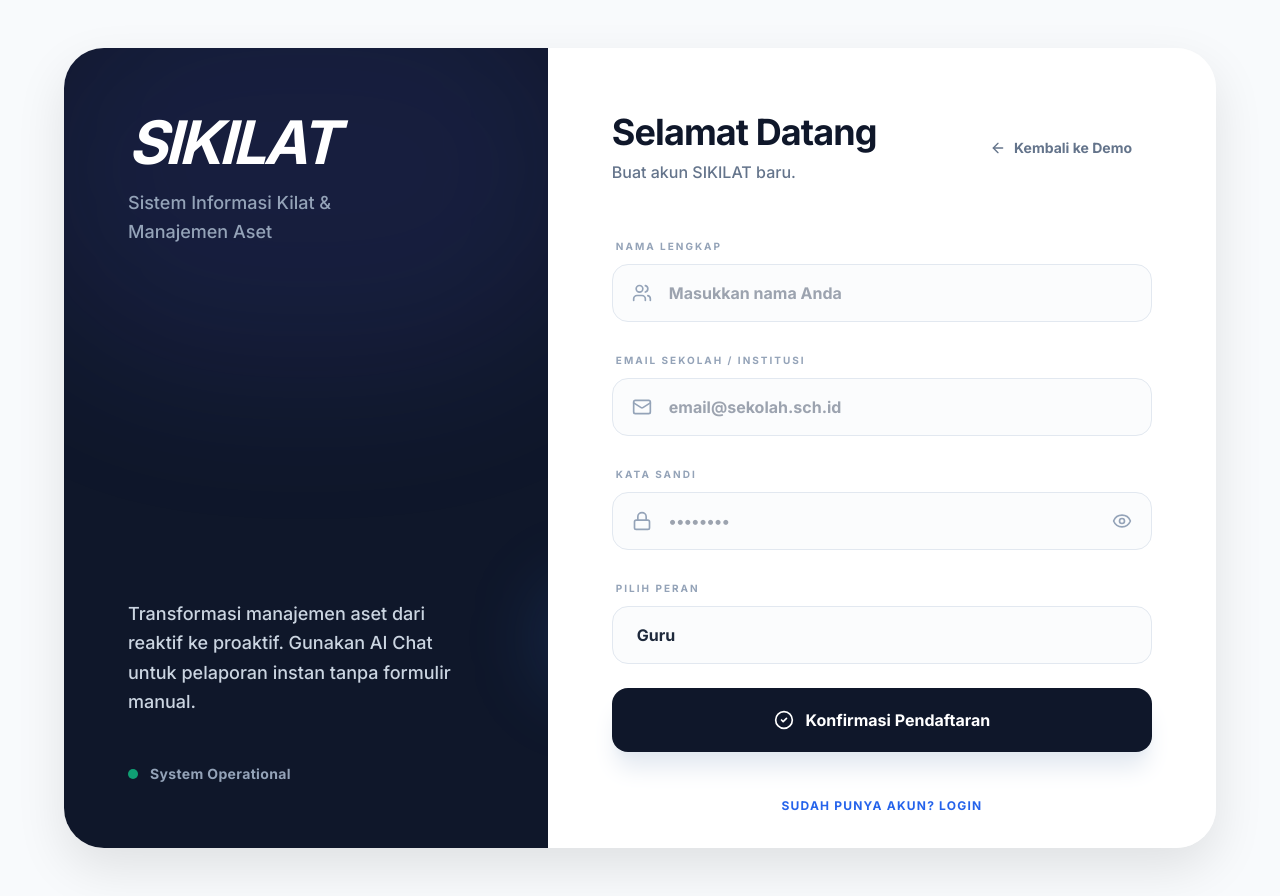
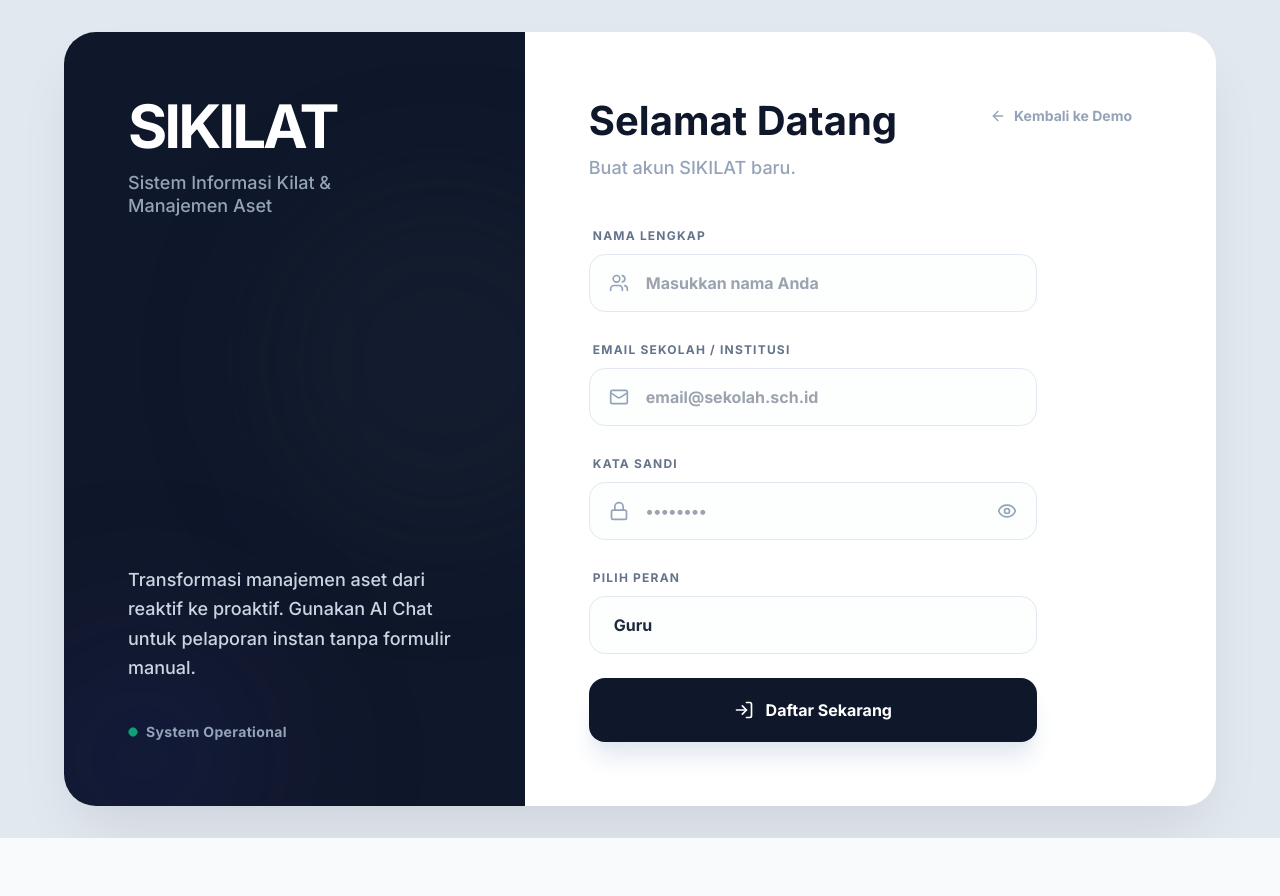
Before and after one commit to labkompsmp6pkl/Sikilat_Inspirasi, a React (Vite) app: page / in a window 1280 px wide. Both pictures are taken after a click on the button "Buat Akun". After the commit the page ends 838 px from the top, so only its background shows below. Built offline with nearby package versions, Linux system fonts and the light colour scheme.

Commit message:
feat: Integrate Supabase and update login roles
Adds Supabase client for backend integration.
Updates user roles in constants and login component to align with new structures and include a 'tamu' role.
Adjusts icon mapping and role ordering in the login component for better UI consistency.

```diff
--- a/components/Login.tsx
+++ b/components/Login.tsx
@@ -19,7 +19,8 @@
   Monitor,
   Building2,
   ShieldCheck,
-  Settings
+  Settings,
+  Circle
 } from 'lucide-react';
 import { supabase } from '../services/supabaseClient';
 import db from '../services/dbService';
@@ -105,7 +106,7 @@
     }, 800);
   };
 
-  // Map icons for cards
+  // Map icons for cards matching the reference image
   const RoleIcon = ({ role, color }: { role: string, color: string }) => {
     const icons: Record<string, any> = {
       guru: Users,
@@ -113,7 +114,8 @@
       pengawas_it: Monitor,
       pengawas_sarpras: Building2,
       pengawas_admin: ShieldCheck,
-      admin: Settings
+      admin: Settings,
+      tamu: Users
     };
     const IconComponent = icons[role] || Users;
 
@@ -123,66 +125,71 @@
       violet: 'bg-violet-50 text-violet-500',
       amber: 'bg-amber-50 text-amber-500',
       indigo: 'bg-indigo-50 text-indigo-500',
-      rose: 'bg-rose-50 text-rose-500'
+      rose: 'bg-rose-50 text-rose-500',
+      cyan: 'bg-cyan-50 text-cyan-500'
     };
 
     return (
-      <div className={`p-3 rounded-xl ${colors[color] || 'bg-slate-50'}`}>
+      <div className={`p-3 rounded-xl ${colors[color] || 'bg-slate-50 text-slate-500'}`}>
         <IconComponent className="w-6 h-6" />
       </div>
     );
   };
 
+  // Order roles as per the reference image
+  const orderedRoles: UserRole[] = ['guru', 'penanggung_jawab', 'pengawas_it', 'pengawas_sarpras', 'pengawas_admin'];
+
   return (
-    <div className="min-h-screen bg-[#f8fafc] flex items-center justify-center p-0 md:p-6 lg:p-12">
-      <div className="w-full max-w-6xl bg-white shadow-[0_20px_50px_rgba(0,0,0,0.1)] rounded-[2.5rem] overflow-hidden flex flex-col md:flex-row min-h-[720px]">
+    <div className="min-h-screen bg-[#e2e8f0] flex items-center justify-center p-0 md:p-4 lg:p-8">
+      <div className="w-full max-w-6xl bg-white shadow-[0_30px_60px_-15px_rgba(0,0,0,0.1)] rounded-[2rem] overflow-hidden flex flex-col md:flex-row min-h-[750px]">
 
-        {/* SIDEBAR (KIRI) */}
-        <div className="md:w-[42%] bg-[#0f172a] p-10 md:p-16 flex flex-col justify-between text-white relative overflow-hidden">
-          {/* Decorative Blobs */}
-          <div className="absolute top-[-10%] left-[-10%] w-[120%] h-[50%] bg-indigo-500/10 rounded-full blur-[80px]"></div>
-          <div className="absolute bottom-[20%] right-[-20%] w-[100px] h-[100px] bg-blue-500/20 rounded-full blur-[40px]"></div>
+        {/* SIDEBAR (LEFT) - Matches the reference image's dark theme and abstract shapes */}
+        <div className="md:w-[40%] bg-[#0f172a] p-12 md:p-16 flex flex-col justify-between text-white relative overflow-hidden shrink-0">
+          {/* Decorative Elements like the reference image */}
+          <div className="absolute top-[20%] right-[-20%] w-[350px] h-[350px] bg-slate-800/30 rounded-full blur-[60px]"></div>
+          <div className="absolute bottom-[-10%] left-[-10%] w-[250px] h-[250px] bg-indigo-900/20 rounded-full blur-[80px]"></div>
 
           <div className="relative z-10">
-            <h1 className="text-6xl font-black tracking-tighter mb-4 italic">SIKILAT</h1>
-            <p className="text-slate-400 text-lg font-medium leading-relaxed max-w-[280px]">
+            <h1 className="text-6xl font-black tracking-tighter mb-4">SIKILAT</h1>
+            <p className="text-slate-400 text-lg font-medium leading-tight max-w-[300px]">
               Sistem Informasi Kilat & Manajemen Aset
             </p>
           </div>
 
-          <div className="relative z-10 space-y-12">
+          <div className="relative z-10 space-y-10">
             <p className="text-slate-300 text-lg leading-relaxed font-medium">
               Transformasi manajemen aset dari reaktif ke proaktif. Gunakan AI Chat untuk pelaporan instan tanpa formulir manual.
             </p>
 
-            <div className="flex items-center gap-3">
-              <div className="w-2.5 h-2.5 bg-emerald-500 rounded-full animate-pulse"></div>
+            <div className="flex items-center gap-2">
+              <Circle className="w-2.5 h-2.5 fill-emerald-500 text-emerald-500 animate-pulse" />
               <span className="text-sm font-bold text-slate-400 tracking-wide">System Operational</span>
             </div>
           </div>
         </div>
 
-        {/* CONTENT (KANAN) */}
+        {/* CONTENT (RIGHT) - Clean layout with role selection cards */}
         <div className="flex-1 p-10 md:p-16 flex flex-col bg-white overflow-y-auto max-h-screen scrollbar-hide">
-          <div className="flex justify-between items-center mb-12">
+          <div className="flex justify-between items-start mb-10">
             <div>
-              <h2 className="text-4xl font-black text-slate-900 mb-2 tracking-tight">Selamat Datang</h2>
-              <p className="text-slate-500 font-medium">
+              <h2 className="text-[2.5rem] font-bold text-slate-900 leading-tight mb-2">Selamat Datang</h2>
+              <p className="text-slate-400 font-medium text-lg">
                 {authMode === 'demo' ? 'Pilih peran akun demo untuk masuk.' :
                  authMode === 'login' ? 'Masuk ke akun SIKILAT Anda.' : 'Buat akun SIKILAT baru.'}
               </p>
             </div>
+
             {authMode === 'demo' ? (
               <button
                 onClick={() => setAuthMode('register')}
-                className="flex items-center gap-2 px-5 py-2.5 bg-blue-50 text-blue-600 rounded-xl font-bold text-sm hover:bg-blue-100 transition-all"
+                className="flex items-center gap-2 px-5 py-2.5 bg-[#eff6ff] text-[#3b82f6] rounded-xl font-bold text-sm hover:bg-blue-100 transition-all border border-transparent"
               >
-                <UserPlus className="w-4 h-4" /> Buat Akun
+                <UserPlus className="w-5 h-5" /> Buat Akun
               </button>
             ) : (
               <button
                 onClick={() => setAuthMode('demo')}
-                className="flex items-center gap-2 px-5 py-2.5 text-slate-500 hover:text-slate-900 font-bold text-sm transition-all"
+                className="flex items-center gap-2 px-5 py-2.5 text-slate-400 hover:text-slate-700 font-bold text-sm transition-all"
               >
                 <ArrowLeft className="w-4 h-4" /> Kembali ke Demo
               </button>
@@ -190,7 +197,7 @@
           </div>
 
           {errorMsg && (
-            <div className="mb-8 p-4 bg-rose-50 border border-rose-100 rounded-2xl flex items-center gap-4 text-rose-600 text-sm font-bold animate-shake">
+            <div className="mb-8 p-4 bg-rose-50 border border-rose-100 rounded-2xl flex items-center gap-4 text-rose-600 text-sm font-bold">
               <AlertCircle className="w-5 h-5 flex-shrink-0" />
               {errorMsg}
             </div>
@@ -198,45 +205,48 @@
 
           {authMode === 'demo' ? (
             <div className="grid grid-cols-1 gap-4">
-              {Object.entries(ROLE_CONFIGS).map(([id, config]) => (
+              {orderedRoles.map((id) => {
+                const config = ROLE_CONFIGS[id];
+                return (
                   <button
                     key={id}
                     onClick={() => handleDemoLogin(id as UserRole)}
                     disabled={isLoading}
-                  className="group flex items-center justify-between p-5 bg-white border border-slate-100 rounded-2xl hover:border-blue-200 hover:shadow-[0_10px_30px_rgba(59,130,246,0.08)] transition-all text-left disabled:opacity-50"
+                    className="group flex items-center justify-between p-5 bg-white border border-slate-100 rounded-[1.25rem] hover:border-blue-200 hover:shadow-[0_8px_30px_rgba(0,0,0,0.04)] transition-all text-left disabled:opacity-50"
                   >
-                  <div className="flex items-center gap-5">
+                    <div className="flex items-center gap-6">
                       <RoleIcon role={id} color={config.color} />
                       <div>
-                      <h4 className="font-black text-slate-900 text-lg group-hover:text-blue-600 transition-colors">{config.label}</h4>
+                        <h4 className="font-bold text-slate-900 text-xl mb-0.5">{config.label}</h4>
                         <p className="text-slate-400 text-sm font-medium">{config.description}</p>
                       </div>
                     </div>
-                  <ChevronRight className="w-5 h-5 text-slate-300 group-hover:text-blue-500 group-hover:translate-x-1 transition-all" />
+                    <ChevronRight className="w-6 h-6 text-slate-200 group-hover:text-blue-500 group-hover:translate-x-1 transition-all" />
                   </button>
-              ))}
+                );
+              })}
 
-              <div className="mt-8 pt-8 border-t border-slate-50 text-center">
+              <div className="mt-6 pt-6 border-t border-slate-50 text-center">
                 <button
                   onClick={() => setAuthMode('login')}
-                  className="text-xs font-black text-slate-400 hover:text-blue-600 uppercase tracking-widest transition-colors"
+                  className="text-sm font-bold text-slate-400 hover:text-blue-600 transition-colors"
                 >
                   Sudah memiliki akun? <span className="text-blue-600">Masuk Manual</span>
                 </button>
               </div>
             </div>
           ) : (
-            <form onSubmit={handleManualAuth} className="space-y-6">
+            <form onSubmit={handleManualAuth} className="space-y-6 max-w-md">
               {authMode === 'register' && (
                 <div className="space-y-2">
-                  <label className="text-[10px] font-black text-slate-400 uppercase tracking-[0.2em] ml-1">Nama Lengkap</label>
+                  <label className="text-xs font-bold text-slate-500 uppercase tracking-widest ml-1">Nama Lengkap</label>
                   <div className="relative">
                     <Users className="absolute left-5 top-1/2 -translate-y-1/2 w-5 h-5 text-slate-400" />
                     <input
                       type="text"
                       required
                       placeholder="Masukkan nama Anda"
-                      className="w-full pl-14 pr-6 py-4 rounded-2xl border border-slate-200 focus:border-blue-500 focus:ring-4 focus:ring-blue-500/10 outline-none transition-all font-bold text-slate-800 bg-slate-50/50"
+                      className="w-full pl-14 pr-6 py-4 rounded-2xl border border-slate-200 focus:border-blue-500 focus:ring-4 focus:ring-blue-500/10 outline-none transition-all font-bold text-slate-800 bg-slate-50/30"
                       value={formData.nama}
                       onChange={e => setFormData({...formData, nama: e.target.value})}
                     />
@@ -245,14 +255,14 @@
               )}
 
               <div className="space-y-2">
-                <label className="text-[10px] font-black text-slate-400 uppercase tracking-[0.2em] ml-1">Email Sekolah / Institusi</label>
+                <label className="text-xs font-bold text-slate-500 uppercase tracking-widest ml-1">Email Sekolah / Institusi</label>
                 <div className="relative">
                   <Mail className="absolute left-5 top-1/2 -translate-y-1/2 w-5 h-5 text-slate-400" />
                   <input
                     type="email"
                     required
                     placeholder="email@sekolah.sch.id"
-                    className="w-full pl-14 pr-6 py-4 rounded-2xl border border-slate-200 focus:border-blue-500 focus:ring-4 focus:ring-blue-500/10 outline-none transition-all font-bold text-slate-800 bg-slate-50/50"
+                    className="w-full pl-14 pr-6 py-4 rounded-2xl border border-slate-200 focus:border-blue-500 focus:ring-4 focus:ring-blue-500/10 outline-none transition-all font-bold text-slate-800 bg-slate-50/30"
                     value={formData.email}
                     onChange={e => setFormData({...formData, email: e.target.value})}
                   />
@@ -260,14 +270,14 @@
               </div>
 
               <div className="space-y-2">
-                <label className="text-[10px] font-black text-slate-400 uppercase tracking-[0.2em] ml-1">Kata Sandi</label>
+                <label className="text-xs font-bold text-slate-500 uppercase tracking-widest ml-1">Kata Sandi</label>
                 <div className="relative">
                   <Lock className="absolute left-5 top-1/2 -translate-y-1/2 w-5 h-5 text-slate-400" />
                   <input
                     type={showPassword ? "text" : "password"}
                     required
                     placeholder="••••••••"
-                    className="w-full pl-14 pr-14 py-4 rounded-2xl border border-slate-200 focus:border-blue-500 focus:ring-4 focus:ring-blue-500/10 outline-none transition-all font-bold text-slate-800 bg-slate-50/50"
+                    className="w-full pl-14 pr-14 py-4 rounded-2xl border border-slate-200 focus:border-blue-500 focus:ring-4 focus:ring-blue-500/10 outline-none transition-all font-bold text-slate-800 bg-slate-50/30"
                     value={formData.password}
                     onChange={e => setFormData({...formData, password: e.target.value})}
                   />
@@ -283,9 +293,9 @@
 
               {authMode === 'register' && (
                 <div className="space-y-2">
-                  <label className="text-[10px] font-black text-slate-400 uppercase tracking-[0.2em] ml-1">Pilih Peran</label>
+                  <label className="text-xs font-bold text-slate-500 uppercase tracking-widest ml-1">Pilih Peran</label>
                   <select
-                    className="w-full px-6 py-4 rounded-2xl border border-slate-200 focus:border-blue-500 outline-none font-bold text-slate-800 bg-slate-50/50 appearance-none"
+                    className="w-full px-6 py-4 rounded-2xl border border-slate-200 focus:border-blue-500 outline-none font-bold text-slate-800 bg-slate-50/30 appearance-none"
                     value={formData.peran}
                     onChange={e => setFormData({...formData, peran: e.target.value as UserRole})}
                   >
@@ -299,33 +309,23 @@
               <button
                 type="submit"
                 disabled={isLoading}
-                className="w-full bg-slate-900 text-white font-black py-5 rounded-2xl hover:bg-black transition-all shadow-xl shadow-slate-200 disabled:opacity-50 flex items-center justify-center gap-3 active:scale-[0.98]"
+                className="w-full bg-slate-900 text-white font-black py-5 rounded-2xl hover:bg-black transition-all shadow-xl shadow-slate-200 disabled:opacity-50 flex items-center justify-center gap-3"
               >
                 {isLoading ? <Loader2 className="w-6 h-6 animate-spin" /> : (
                   <>
-                    {authMode === 'login' ? <LogIn className="w-5 h-5" /> : <CheckCircle2 className="w-5 h-5" />}
-                    {authMode === 'login' ? 'Masuk ke Dashboard' : 'Konfirmasi Pendaftaran'}
+                    <LogIn className="w-5 h-5" />
+                    {authMode === 'login' ? 'Masuk ke Dashboard' : 'Daftar Sekarang'}
                   </>
                 )}
               </button>
-
-              <div className="text-center pt-4">
-                <button
-                  type="button"
-                  onClick={() => setAuthMode(authMode === 'login' ? 'register' : 'login')}
-                  className="text-xs font-black text-blue-600 uppercase tracking-widest hover:text-blue-800 transition-colors"
-                >
-                  {authMode === 'login' ? 'Belum punya akun? Daftar' : 'Sudah punya akun? Login'}
-                </button>
-              </div>
             </form>
           )}
 
           {isLoading && authMode === 'demo' && (
-            <div className="fixed inset-0 z-[100] bg-white/60 backdrop-blur-sm flex items-center justify-center">
+            <div className="fixed inset-0 z-[200] bg-white/40 backdrop-blur-sm flex items-center justify-center">
               <div className="flex flex-col items-center gap-4">
                 <Loader2 className="w-12 h-12 text-blue-600 animate-spin" />
-                <p className="font-black text-slate-900 tracking-tighter italic animate-pulse">Menghubungkan ke Node...</p>
+                <p className="font-black text-slate-900 tracking-tighter italic animate-pulse">Menghubungkan ke Node SIKILAT...</p>
               </div>
             </div>
           )}
--- a/package.json
+++ b/package.json
@@ -11,6 +11,7 @@
   },
   "dependencies": {
     "@google/genai": "^1.33.0",
+    "@supabase/supabase-js": "^2.48.1",
     "lucide-react": "^0.454.0",
     "react": "^18.3.1",
     "react-dom": "^18.3.1"
```
Also changed, not shown: constants.tsx (+4 -4 lines). Lines whose indentation alone changed are shown as unchanged.
